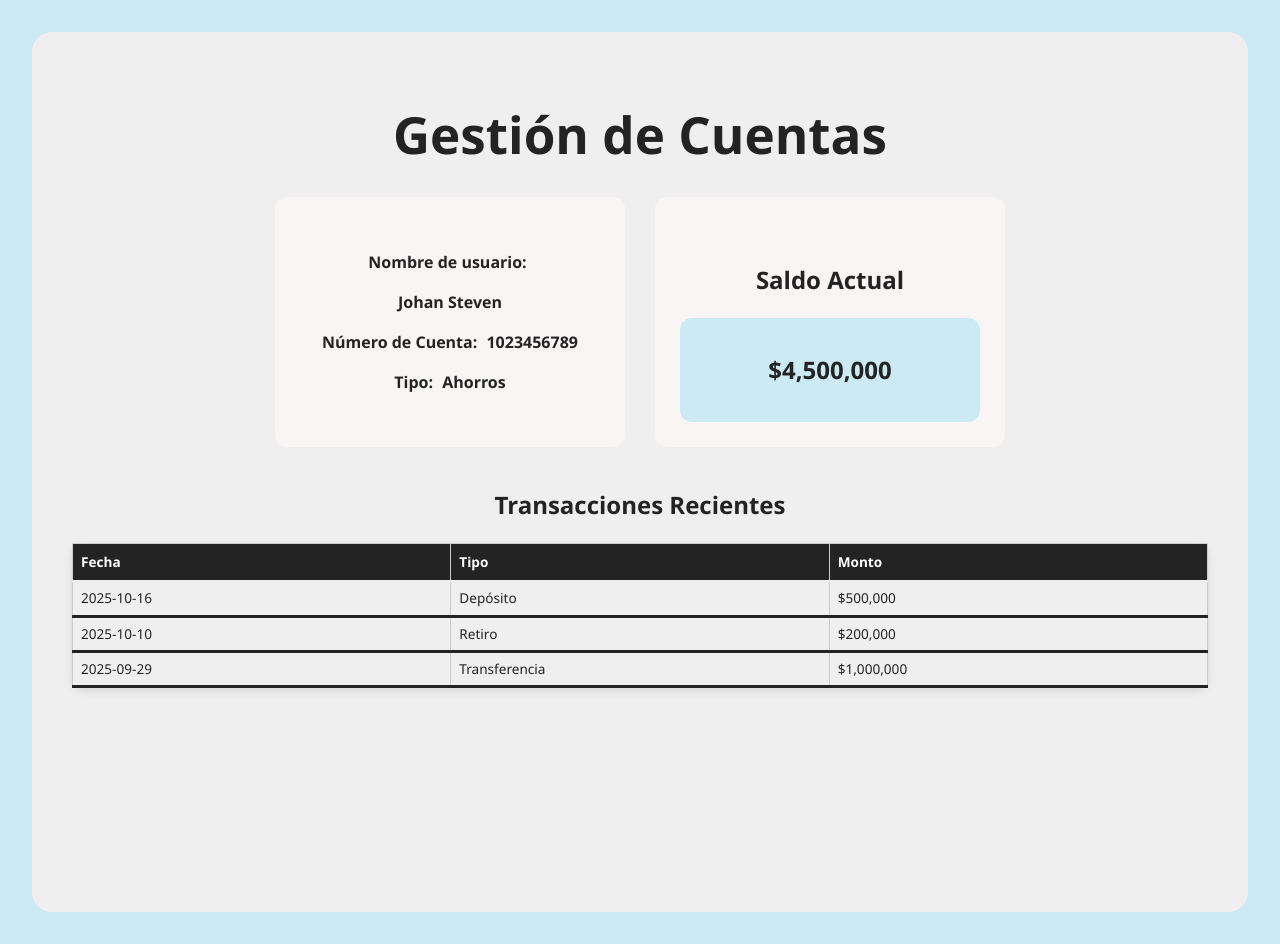
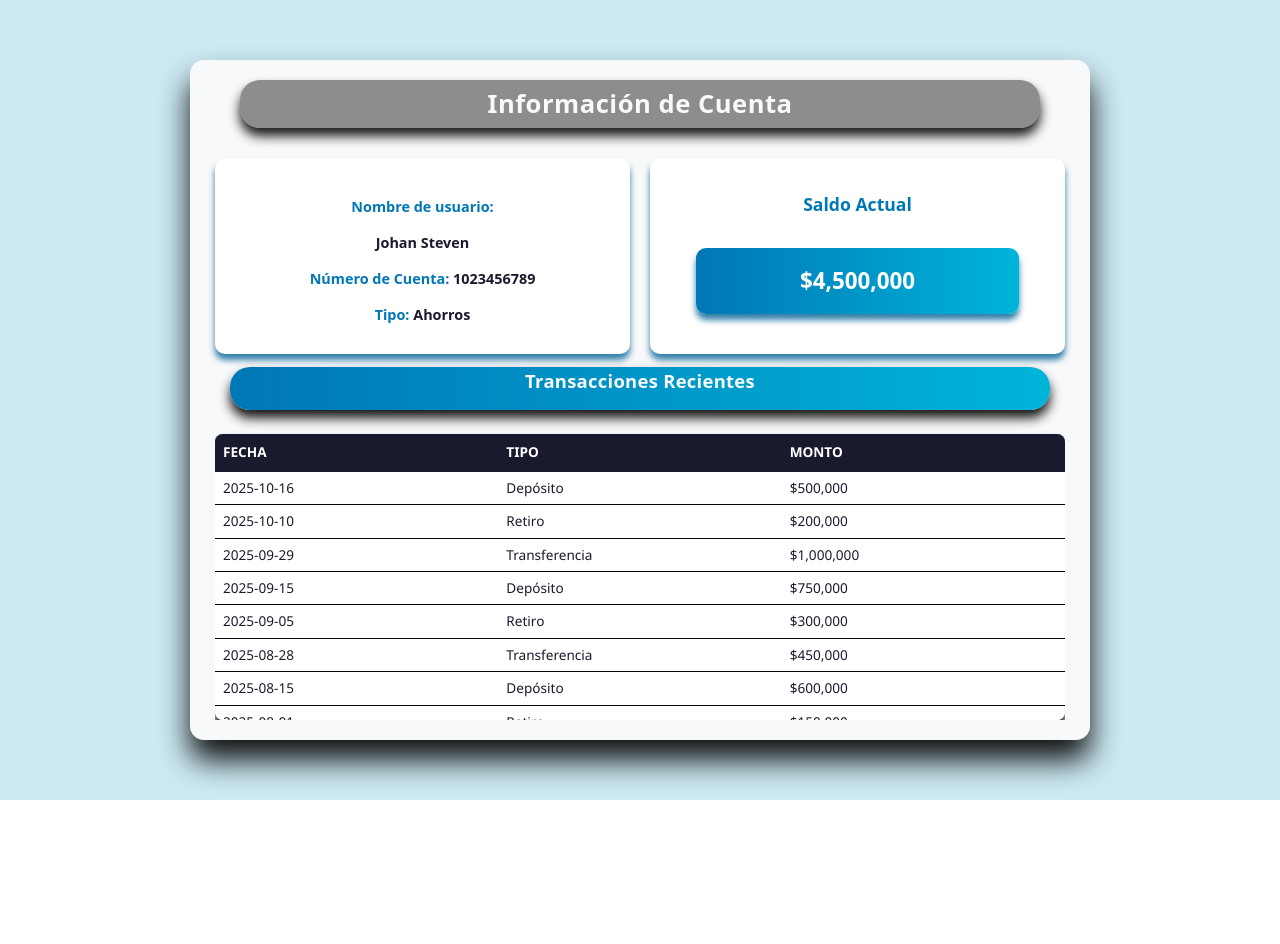
Before and after one commit to Franco-124/Proyecto_Web_Banco, a React (Vite) app: page /accounts in a window 1280 px wide. After the commit the page ends 800 px from the top, so only its background shows below. Built offline with nearby package versions, Linux system fonts and the light colour scheme.

Commit message:
feat: update styling and layout for Accounts, Transactions, and Login components to enhance user experience

```diff
--- a/src/components/Accounts/Accounts.css
+++ b/src/components/Accounts/Accounts.css
@@ -1,116 +1,179 @@
 :root {
-  --color-principal: #CCEAF4;
-  --color-complementario1: #A9A9A9;
-  --color-complementario2: #FF3B3F;
-  --color-oscuro: #232323;
-  --color-claro: #EFEFEF;
+  --color-principal: #0077b6;
+  --color-complementario1: #6c757d;
+  --color-complementario2: #e63946;
+  --color-oscuro: #1a1a2e;
+  --color-claro: #f8f9fa;
+  --color-acento: #00b4d8;
 }
 
 #accounts-container {
-  padding: 40px;
-  font-family: "Segoe UI", sans-serif;
+  width: 95%;
+  max-width: 850px;
+  margin: 25px auto;
+  padding: 20px 25px;
   background-color: var(--color-claro);
-  min-height: 100vh;
+  border-radius: 14px;
+  transition: all 0.3s ease;
+  max-height: 80vh;
+  overflow: hidden;
+  display: flex;
   flex-direction: column;
+  box-shadow: 0 20px 30px rgb(16, 16, 16);
+}
+
+
+h1 {
+  text-align: center;
+  color: var(--color-claro);
+  background-color: rgba(0, 0, 0, 0.436);
+  font-size: 1.6rem;
+  font-weight: 800;
+  width: 800px;
+  margin-bottom: 8px;
+  letter-spacing: 0.5px;
+  padding: 10px 0;
   border-radius: 20px;
+  margin: 0 auto 10px auto;
+  box-shadow: 0 8px 12px rgb(24, 24, 24);
+
 }
+
+h1:hover {
+  transform: scale(1.01);
+}
+
+.accounts-transactions-history h2 {
+  color: var(--color-claro);
+  margin-top: 25px;
+  font-weight: 700;
+  font-size: 1.15rem;
+  text-align: center;
+  letter-spacing: 0.3px;
+  background: linear-gradient(90deg, var(--color-principal), var(--color-acento));
+  border-radius: 20px;
+  margin: 14px auto 9px auto;
+  height: 60px;
+  width: 820px;
+  box-shadow: 0 8px 12px rgb(20, 19, 19);
+}
+
+.accounts-transactions-history h2:hover {
+  transform: scale(1.01);
+}
+
 
 .cards-container {
   display: flex;
-  flex-wrap: wrap;
-  justify-content: center;
-  flex-direction: row;
+  justify-content: space-between;
   align-items: stretch;
+  gap: 20px;
   flex-wrap: nowrap;
-  gap: 30px;
-  margin-top: 30px;
-}
-
-h1 {
-  text-align: center;
-  color: var(--color-oscuro);
-}
-
-p{
-    text-align: center;
-    color: var(--color-oscuro);
-    margin-bottom: 10px;
-    font-weight: 600;
-}
-
-.account-card p {
-    margin-bottom: 15px;
-}
-
-.account-info {
-    width: 100%;
-}
-
-.account-card strong {
-    margin-right: 5px;
-}
-
-h2 {
-    color: var(--color-oscuro);
-    margin-top: 40px;
-    font-weight: 800;
-}
-
-td {
-    color: var(--color-oscuro);
-}
-
-.saldo-actual p {
-  font-size: 1.5rem;
-  color: var(--color-oscuro);
-  background-color: var(--color-principal);
-  margin: 0;
-  text-align: center;
-  font-weight: bold;
+  margin: 20px 0 25px 0;
+  height: 160px;
 }
 
 
 .account-card,
 .saldo-actual {
-  background-color: #f9f5f5;
-  border-radius: 12px;
-  padding: 25px;
-  width: 100%;
-  max-width: 350px;
-  height: 250px;
-  text-align: center;
-  box-sizing: border-box;
+  background-color: white;
+  border-radius: 10px;
+  padding: 18px;
+  width: 50%;
+  height: 100%;
+  box-shadow: 0 2px 10px rgba(0, 0, 0, 0.08);
+  transition: all 0.3s ease;
   display: flex;
   flex-direction: column;
   justify-content: center;
   align-items: center;
+  box-shadow: 0 6px 6px rgb(49, 127, 169);
 }
 
-
-.account-card:hover {
-  transform: translateY(-5px);
-  box-shadow: 0 10px 20px rgba(0,0,0,0.2);
+.account-card:hover,
+.saldo-actual:hover {
+  transform: translateY(-4px);
+  box-shadow: 0 6px 16px rgba(0, 0, 0, 0.15);
 }
 
+.account-info {
+  text-align: center;
+}
 
-.saldo-actual:hover {
-  transform: translateY(-5px);
-  box-shadow: 0 10px 20px rgba(0,0,0,0.2);
+.account-info p {
+  color: var(--color-oscuro);
+  margin-bottom: 6px;
+  font-weight: 600;
+  font-size: 0.9rem;
+}
+
+.account-info strong {
+  color: var(--color-principal);
+}
+
+.saldo-actual h2 {
+  color: var(--color-principal);
+  font-size: 1.1rem;
+  margin-bottom: 8px;
+
+}
+
+.saldo-actual p {
+  font-size: 1.4rem;
+  color: white;
+  background: linear-gradient(90deg, var(--color-principal), var(--color-acento));
+  padding: 10px 0;
+  border-radius: 10px;
+  font-weight: 700;
+  width: 85%;
+  text-align: center;
+  box-shadow: 0 6px 6px rgb(49, 127, 169);
+}
+
+.accounts-transactions-history {
+  margin-top: 10px;
+  flex-grow: 1;
+  overflow: hidden;
+  display: flex;
+  flex-direction: column;
+}
+
+.transactions-table-container {
+  flex-grow: 1;
+  overflow-y: auto;
+  margin-top: 15px;
+  border-radius: 8px;
+  box-shadow: 0 8px 10px rgb(0, 0, 0);
+  max-height: calc(80vh - 280px);
 }
 
 .transactions-table {
-  width: 90%;
-  margin: 20px auto;
+  width: 100%;
   border-collapse: collapse;
+  background-color: var(--color-claro);
 }
 
-.transactions-table th, .transactions-table td {
-  border: 1px solid #ccc;
+.transactions-table th,
+.transactions-table td {
   padding: 10px;
   text-align: center;
+  font-size: 0.9rem;
+  color: var(--color-oscuro);
+  border-bottom: 7x solid #191818;
 }
 
 .transactions-table th {
   background-color: var(--color-oscuro);
   color: white;
+  font-weight: 700;
+  text-transform: uppercase;
+  font-size: 0.85rem;
+  position: sticky;
+  top: 0;
+  z-index: 2;
 }
+
+
+.transactions-table tr:hover {
+  background-color: #f1f1f1;
+}
--- a/src/components/Accounts/Accounts.jsx
+++ b/src/components/Accounts/Accounts.jsx
@@ -8,15 +8,24 @@ function Accounts(){
         saldo: 4500000,
     };
 
+
     const transacciones = [
         { fecha: "2025-10-16", tipo: "Depósito", monto: 500000 },
         { fecha: "2025-10-10", tipo: "Retiro", monto: 200000 },
         { fecha: "2025-09-29", tipo: "Transferencia", monto: 1000000 },
+        { fecha: "2025-09-15", tipo: "Depósito", monto: 750000 },
+        { fecha: "2025-09-05", tipo: "Retiro", monto: 300000 },
+        { fecha: "2025-08-28", tipo: "Transferencia", monto: 450000 },
+        { fecha: "2025-08-15", tipo: "Depósito", monto: 600000 },
+        { fecha: "2025-08-01", tipo: "Retiro", monto: 150000 },
+        { fecha: "2025-07-20", tipo: "Transferencia", monto: 800000 },
+        { fecha: "2025-07-10", tipo: "Depósito", monto: 400000 },
+        { fecha: "2025-06-30", tipo: "Retiro", monto: 250000 },
     ];
 
     return (
         <div id="accounts-container">
-            <h1>Gestión de Cuentas</h1>
+            <h1>Información de Cuenta</h1>
             <div className="cards-container">
                 <div className="account-card">
                     <div className="account-info">
@@ -32,8 +41,9 @@ function Accounts(){
                     <p className="saldo-actual">${usuario.saldo.toLocaleString()}</p>
                 </div>
             </div>
-
+            <div className="accounts-transactions-history">
                 <h2>Transacciones Recientes</h2>
+                <div className="transactions-table-container">
                     <table className="transactions-table">
                         <thead>
                         <tr>
@@ -53,6 +63,8 @@ function Accounts(){
                         </tbody>
                     </table>
                 </div>
+            </div>
+        </div>
     );
 }
 
--- a/src/components/Auth/Login/login.css
+++ b/src/components/Auth/Login/login.css
@@ -1,9 +1,10 @@
 :root {
-  --color-principal: #CCEAF4;
-  --color-complementario1: #A9A9A9;
-  --color-complementario2: #FF3B3F;
-  --color-oscuro: #232323;
-  --color-claro: #EFEFEF;
+  --color-principal: #0077b6;
+  --color-complementario1: #6c757d;
+  --color-complementario2: #e63946;
+  --color-oscuro: #1a1a2e;
+  --color-claro: #f8f9fa;
+  --color-acento: #00b4d8;
 }
 
 #auth-container {
@@ -47,23 +48,47 @@
   border-radius: 14px;
   text-align: center;
   width: 400px;
-  height: 450px;
+  height: 480px;
+  box-shadow: 40px 30px 30px rgb(0, 0, 0);
 }
 
+.checkbox-container {
+  display: flex;
+  align-items: center;
+  justify-content: flex-start;
+  margin-top: 12px;
+  gap: 10px;
+  font-size: 1rem;
+  color: var(--color-oscuro);
+  font-weight: 500;
+  cursor: pointer;
+  user-select: none;
+}
+
+
 #login-box h1 {
+  background-color: var(--color-claro);
   color: var(--color-oscuro);
   font-size: 2.0rem;
+  width: 400px;
   font-weight: 800;
   margin-bottom: 29px;
   text-transform: capitalize;
+  border-radius: 20px;
+  box-shadow: 30px 15px 10px rgb(0, 0, 0);
+}
+
+#login-box h1:hover {
+  transform: translateY(-3px);
 }
 
 #login-box p {
   color: var(--color-oscuro);
   font-size: 1.1rem;
-  font-weight: 620;
+  font-weight: 630;
   margin-bottom: 23px;
   text-transform: capitalize;
+  box-shadow: 10px 11px 10px rgb(0, 0, 0);
 }
 
 
@@ -79,33 +104,17 @@
 }
 
 .login_input:focus {
-  border-color: var(--color-principal);
+  border-color: var(--color-oscuro);
+  transform: scale(1.01);
+
 }
 
-#btn_login {
+#btn_login, #btn_register {
   width: 100%;
   padding: 12px;
   margin-top: 18px;
-  background-color: var(--color-oscuro);
-  color: white;
-  font-size: 1rem;
-  font-weight: 600;
-  border-radius: 8px;
-  cursor: pointer;
-  transition: all 0.3s ease;
-}
-
-#btn_login:hover {
-  background-color: var(--color-complementario2);
-  transform: scale(1.03);
-}
-
-#btn_register {
-  width: 100%;
-  padding: 12px;
-  margin-top: 18px;
-  background-color: var(--color-oscuro);
-  color: white;
+  background-color: var(--color-oscuro) !important;
+  color: white !important;
   font-size: 1rem;
   font-weight: 600;
   border: none;
@@ -114,10 +123,9 @@
   transition: all 0.3s ease;
 }
 
-#btn_register:hover {
-  background-color: var(--color-complementario2);
+#btn_login:hover, #btn_register:hover {
+  background-color: #d62a38 !important;
   transform: scale(1.03);
-
 }
 
 .forgot-password a {
--- a/src/components/Auth/Login/login.jsx
+++ b/src/components/Auth/Login/login.jsx
@@ -1,8 +1,8 @@
 
 import { useNavigate } from "react-router"
 import {useState} from "react"
+import { useLocation } from "react-router";
 import './login.css'
-import { useLocation } from "react-router";
 
 function Login() {
 
@@ -42,6 +42,12 @@ function Login() {
                     <input type="password" value={campoPassword} className="login_input"
                     placeholder="Ingrese su Contraseña"
                     onChange={(e) => setCampoPassword(e.target.value)} />
+                    <label className="checkbox-container">
+                    <input
+                    type="checkbox"
+                    />
+                    Acepto los términos y condiciones
+                    </label>
                     <button id="btn_login" onClick={ValidateUserInfo}>Iniciar Sesión</button>
                     <button id="btn_register" onClick={() => navigate("/register")}>Registrate ahora</button>
                     <p className="forgot-password">
--- a/src/components/Auth/Register/register.css
+++ b/src/components/Auth/Register/register.css
@@ -1,9 +1,10 @@
 :root {
-  --color-principal: #CCEAF4;
-  --color-complementario1: #A9A9A9;
-  --color-complementario2: #FF3B3F;
-  --color-oscuro: #232323;
-  --color-claro: #EFEFEF;
+  --color-principal: #0077b6;
+  --color-complementario1: #6c757d;
+  --color-complementario2: #e63946;
+  --color-oscuro: #1a1a2e;
+  --color-claro: #f8f9fa;
+  --color-acento: #00b4d8;
 }
 
 #auth-container {
@@ -47,17 +48,25 @@
   text-align: center;
   width: 400px;
   max-height: 90vh;
+  box-shadow: 50px 30px 30px rgb(0, 0, 0);
 }
-
 
 #register-box h1 {
   color: var(--color-oscuro);
+  background-color: var(--color-claro);
   font-size: 1.8rem;
   font-weight: 800;
   text-transform: capitalize;
+  height: auto;
+  width: 100%;
   letter-spacing: 0.7px;
   margin-bottom: 20px;
-  position: relative;
+  border-radius: 20px;
+  box-shadow: 20px 15px 10px rgb(7, 7, 7);
+}
+
+#register-box h1:hover {
+  transform: translateY(-2px);
 }
 
 .register_input {
@@ -73,6 +82,7 @@
 
 .register_input:focus {
   border-color: var(--color-principal);
+  transform: scale(1.01);
 }
 
 #btn_login {
--- a/src/components/Transactions/Transactions.jsx
+++ b/src/components/Transactions/Transactions.jsx
@@ -6,10 +6,9 @@ import "./Transactions.css";
 import { useState } from "react";
 
 function Transactions() {
-  const [view, setView] = useState("history");
+  const [view, setView] = useState("deposit");
 
   return (
-    <div id="transactions-container">
     <div className="transactions-box">
       <h1>Gestión de Transacciones</h1>
 
@@ -29,7 +28,6 @@ function Transactions() {
         </div>
       </div>
     </div>
-    </div>
   );
 }
 
--- a/src/components/Transactions/transactions.css
+++ b/src/components/Transactions/transactions.css
@@ -1,18 +1,10 @@
 :root {
-  --color-principal: #cceaf4;
-  --color-complementario1: #a9a9a9;
-  --color-complementario2: #ff3b3f;
-  --color-oscuro: #232323;
-  --color-claro: #efefef;
-}
-
-#transactions-container {
-  display: flex;
-  justify-content: center;
-  align-items: flex-start;
-  background-color: var(--color-principal);
-  min-height: 100vh;
-  padding: 40px 0;
+  --color-principal: #0077b6;
+  --color-complementario1: #6c757d;
+  --color-complementario2: #e63946;
+  --color-oscuro: #1a1a2e;
+  --color-claro: #f8f9fa;
+  --color-acento: #00b4d8;
 }
 
 .transactions-box {
@@ -21,31 +13,32 @@
   height: 500px;
   max-width: 1200px;
   border-radius: 16px;
-  box-shadow: 20px 20px 20px rgba(89, 2, 2, 0.3);
+  box-shadow: 20px 20px 20px rgba(26, 26, 46, 0.96);
   padding: 30px 40px 40px;
   display: flex;
   flex-direction: column;
   align-items: center;
-  border: 1px solid rgba(255, 255, 255, 0.6);
+  border: 1px solid #d1e7f0;
   height: auto;
 }
 
 .transactions-box h1 {
   text-align: center;
-  color: var(--color-oscuro);
+  color: var(--color-claro);
   font-size: 1.8rem;
   font-weight: bold;
-  margin-bottom: 20px;
-  background-color: white;
+  margin-bottom: 23px;
+  background: linear-gradient(135deg, var(--color-principal) 0%, var(--color-acento) 100%);
   width: 100%;
   padding: 12px 0;
   border-radius: 10px;
-  box-shadow: 0 10px 6px rgba(0, 0, 0, 0.3);
-  border-bottom: 3px solid var(--color-complementario2);
+  box-shadow: 0 10px 30px rgb(6, 6, 6);
+  border-bottom: 1px solid var(--color-oscuro);
+
 }
 
 .transactions-box h1:hover {
-    transform: translateY(-2px);
+  transform: translateY(-2px);
 }
 
 .transactions-content {
@@ -57,63 +50,65 @@
   height: auto;
 }
 
-
 .transactions-menu {
   display: flex;
   flex-direction: column;
   gap: 30px;
-  background-color: white;
+  background-color: var(--color-claro);
   padding: 20px;
   border-radius: 12px;
   min-width: 220px;
-  height: 300px;
-  box-shadow: 0 18px 8px rgba(0, 0, 0, 0.3);
-  position: sticky;
+  height: 370px;
+  box-shadow: 0 10px 25px rgba(26, 26, 46, 0.2);
 }
 
 .transactions-menu :hover {
-  box-shadow: 0 20px 10px rgba(0, 0, 0, 0.4);
+  box-shadow: 0 12px 30px rgba(26, 26, 46, 0.3);
   transform: translateY(-2px);
 }
 
 .transactions-menu button {
-  background-color: var(--color-oscuro);
-  color: white;
+  background: linear-gradient(135deg, var(--color-principal) 0%, var(--color-acento) 100%);
+  color: var(--color-claro);
   border: none;
   width: 100%;
   font-weight: 600;
   cursor: pointer;
   transition: all 0.3s ease;
-  box-shadow: 0 2px 4px rgba(0,0,0,0.08);
+  box-shadow: 0 2px 8px rgba(0, 0, 0, 0.1);
   text-align: left;
   position: relative;
-  padding: 15px 25px;
+  padding: 20px 25px;
   font-size: 1rem;
   border-radius: 10px;
+  border-left: 4px solid transparent;
+  box-shadow: 0 15px 15px rgb(8, 8, 8);
 }
 
 .transactions-menu button:hover {
-  background-color: var(--color-complementario2);
+  background: linear-gradient(135deg, var(--color-oscuro) 0%, #2d2d44 100%);
+  color: var(--color-claro);
   transform: translateY(-2px);
+  box-shadow: 0 15px 15px rgb(8, 8, 8);
 }
 
 .transactions-view {
-  background-color: white;
+  background-color: var(--color-claro);
   flex: 1;
   max-width: 550px;
   height: 380px;
   border-radius: 15px;
   padding: 15px 20px;
-  box-shadow: 0 5px 20px rgba(0, 0, 0, 0.12);
+  box-shadow: 0 5px 20px rgba(26, 26, 46, 0.08);
   display: flex;
   justify-content: center;
   align-items: flex-start;
   transition: all 0.3s ease;
+  border: 1px solid #e0e7ed;
 }
 
-
 .transactions-view:hover {
-  box-shadow: 0 18px 8px rgba(0, 0, 0, 0.3);
+  box-shadow: 0 10px 30px rgba(26, 26, 46, 0.12);
   transform: translateY(-2px);
 }
 
@@ -130,25 +125,24 @@
   align-items: center;
   justify-content: flex-start;
   box-sizing: border-box;
-  box-shadow: 0 10px 8px rgba(0, 0, 0, 0.3);
+  box-shadow: 0 4px 12px rgba(26, 26, 46, 0.08);
 }
 
 #deposit-container h2,
 #withdraw-container h2,
 #transfer-box h2 {
-  color: var(--color-oscuro);
+  color: var(--color-claro);
   font-size: 1.1rem;
   margin-bottom: 10px;
-  background-color: white;
+  background: linear-gradient(135deg, var(--color-principal) 0%, var(--color-acento) 100%);
   width: 100%;
   padding: 8px 8px;
   border-radius: 8px;
-  box-shadow: 0 6px 4px rgba(0, 0, 0, 0.2);
-  border-bottom: 3px solid var(--color-complementario2);
+  box-shadow: 0 4px 12px rgba(0, 119, 182, 0.2);
+  border-bottom: 3px solid var(--color-oscuro);
   text-align: center;
   font-weight: 600;
 }
-
 
 #deposit-form,
 #withdraw-form,
@@ -165,20 +159,21 @@
 #withdraw-form input,
 #transfer-form input {
   padding: 10px 12px;
-  border: 1px solid var(--color-complementario1);
+  border: 2px solid #d1e7f0;
   border-radius: 8px;
   font-size: 0.95rem;
-  background-color: white;
+  background-color: #ffffff;
   color: var(--color-oscuro);
   transition: all 0.3s ease;
-  box-shadow: 0 1px 3px rgba(0,0,0,0.04);
+  box-shadow: 0 2px 4px rgba(26, 26, 46, 0.04);
 }
 
 #deposit-form input:focus,
 #withdraw-form input:focus,
 #transfer-form input:focus {
-  border-color: var(--color-complementario2);
+  border-color: var(--color-principal);
   outline: none;
+  box-shadow: 0 0 0 3px rgba(0, 119, 182, 0.1);
 }
 
 #deposit-form input::placeholder,
@@ -191,8 +186,8 @@
 #withdraw-form button,
 #transfer-form button {
   margin-top: 12px;
-  background-color: var(--color-oscuro);
-  color: white;
+  background: linear-gradient(135deg, var(--color-principal) 0%, var(--color-acento) 100%);
+  color: var(--color-claro);
   border: none;
   border-radius: 8px;
   padding: 10px;
@@ -200,7 +195,6 @@
   font-weight: 600;
   cursor: pointer;
   transition: all 0.3s ease;
-  box-shadow: 0 3px 6px rgba(0,0,0,0.1);
   width: 100%;
   max-width: 180px;
   margin-left: auto;
@@ -210,9 +204,9 @@
 #deposit-form button:hover,
 #withdraw-form button:hover,
 #transfer-form button:hover {
-  background-color: var(--color-complementario2);
+  background: linear-gradient(135deg, var(--color-oscuro) 0%, #2d2d44 100%);
   transform: translateY(-3px);
-  box-shadow: 0 5px 12px rgba(0,0,0,0.15);
+  box-shadow: 0 20px 16px rgb(8, 8, 8);
 }
 
 .transactions-history {
@@ -225,48 +219,46 @@
   flex-direction: column;
   align-items: center;
   box-sizing: border-box;
-  box-shadow: inset 0 0 10px rgba(0,0,0,0.03);
+  box-shadow: inset 0 0 10px rgba(26, 26, 46, 0.03);
   overflow-y: auto;
   max-height: 320px;
+  border: 1px solid #e0e7ed;
 }
 
 .transactions-history h2 {
-  color: var(--color-oscuro);
+  color: var(--color-claro);
   font-size: 1.2rem;
   margin-bottom: 10px;
-  background-color: white;
-  box-shadow: 0 10px 6px rgba(0, 0, 0, 0.3);
+  background: linear-gradient(135deg, var(--color-principal) 0%, var(--color-acento) 100%);
+  box-shadow: 0 4px 12px rgb(4, 4, 4);
   width: 100%;
   padding: 10px 8px;
   border-radius: 8px;
   text-align: center;
   font-weight: 600;
-  letter-spacing: 0.2px;
-  border-bottom: 3px solid var(--color-complementario2);
 }
 
 .transactions-history:hover {
-  box-shadow: 0 18px 8px rgba(0, 0, 0, 0.3);
+  box-shadow: 0 10px 25px rgba(26, 26, 46, 0.12);
 }
 
 .transactions-history h2:hover {
-    transform: translateY(-2px);
+  transform: translateY(-2px);
 }
 
 .transactions-table {
   width: 100%;
-  background-color: var(--color-claro);
+  background-color: #ffffff;
   border-radius: 10px;
-  box-shadow: 0 3px 10px rgba(0, 0, 0, 0.1);
+  box-shadow: 0 2px 8px rgb(12, 12, 12);
   table-layout: fixed;
   font-family: "Segoe UI", sans-serif;
 }
 
 .transactions-table thead {
-  background-color: var(--color-oscuro);
+  background: linear-gradient(135deg, var(--color-principal) 0%, var(--color-acento) 100%);
   color: var(--color-claro);
-  position: static;
-  top: 0;
+  position: sticky;
 }
 
 .transactions-table th {
@@ -274,17 +266,17 @@
   font-weight: 600;
   font-size: 0.85rem;
   text-align: left;
-  border-bottom: 2px solid var(--color-claro);
+  border-bottom: 2px solid var(--color-oscuro);
 }
 
 .transactions-table tbody {
-  background-color:var(--color-claro);
+  background-color: #ffffff;
 }
 
 .transactions-table td {
   padding: 6px 8px;
   font-size: 0.85rem;
   color: var(--color-oscuro);
-  border-bottom: 3px solid var(--color-oscuro);
+  border-bottom: 1px solid #070707;
   text-align: left;
 }
```
Lines whose indentation alone changed are shown as unchanged.
